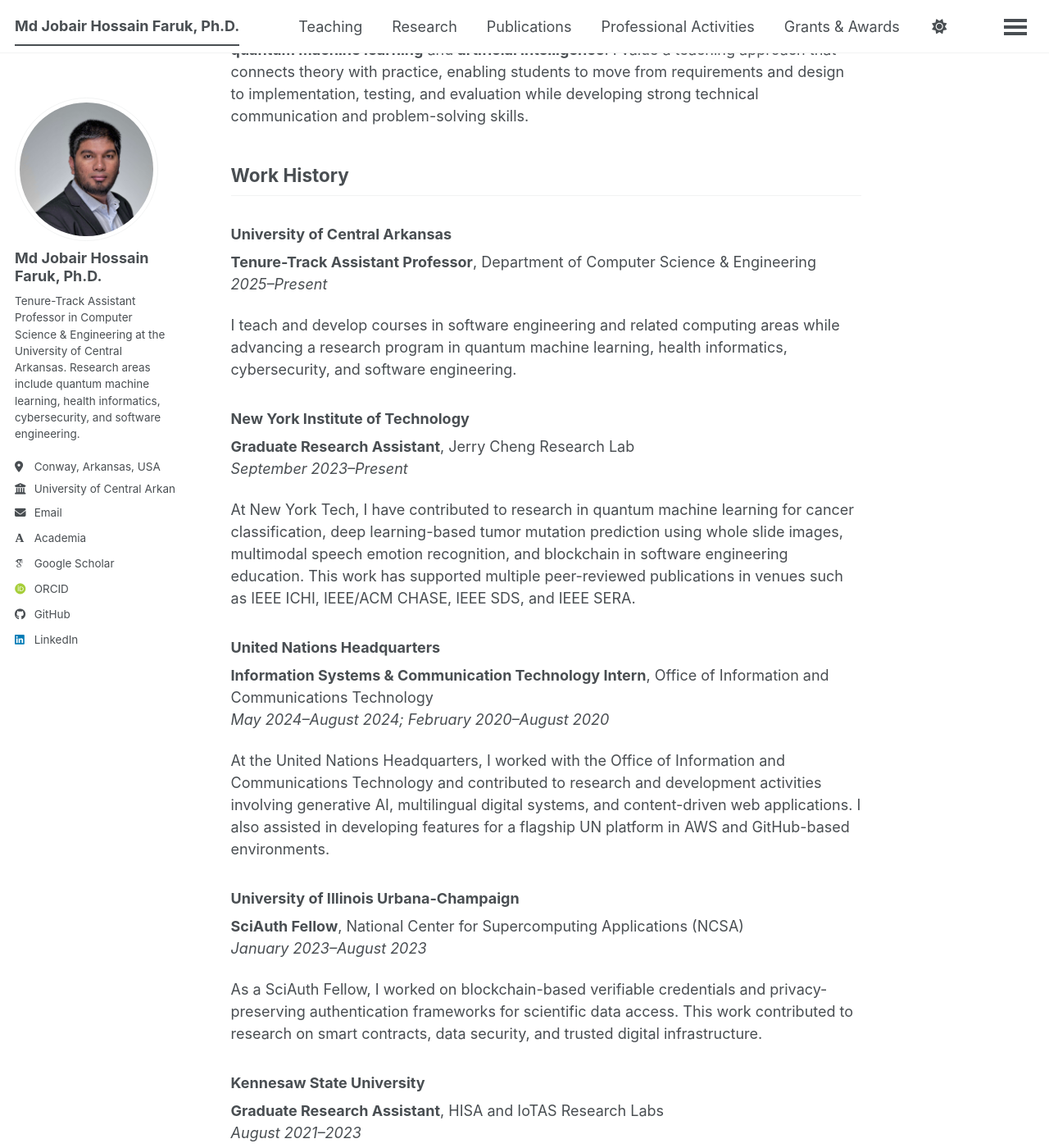
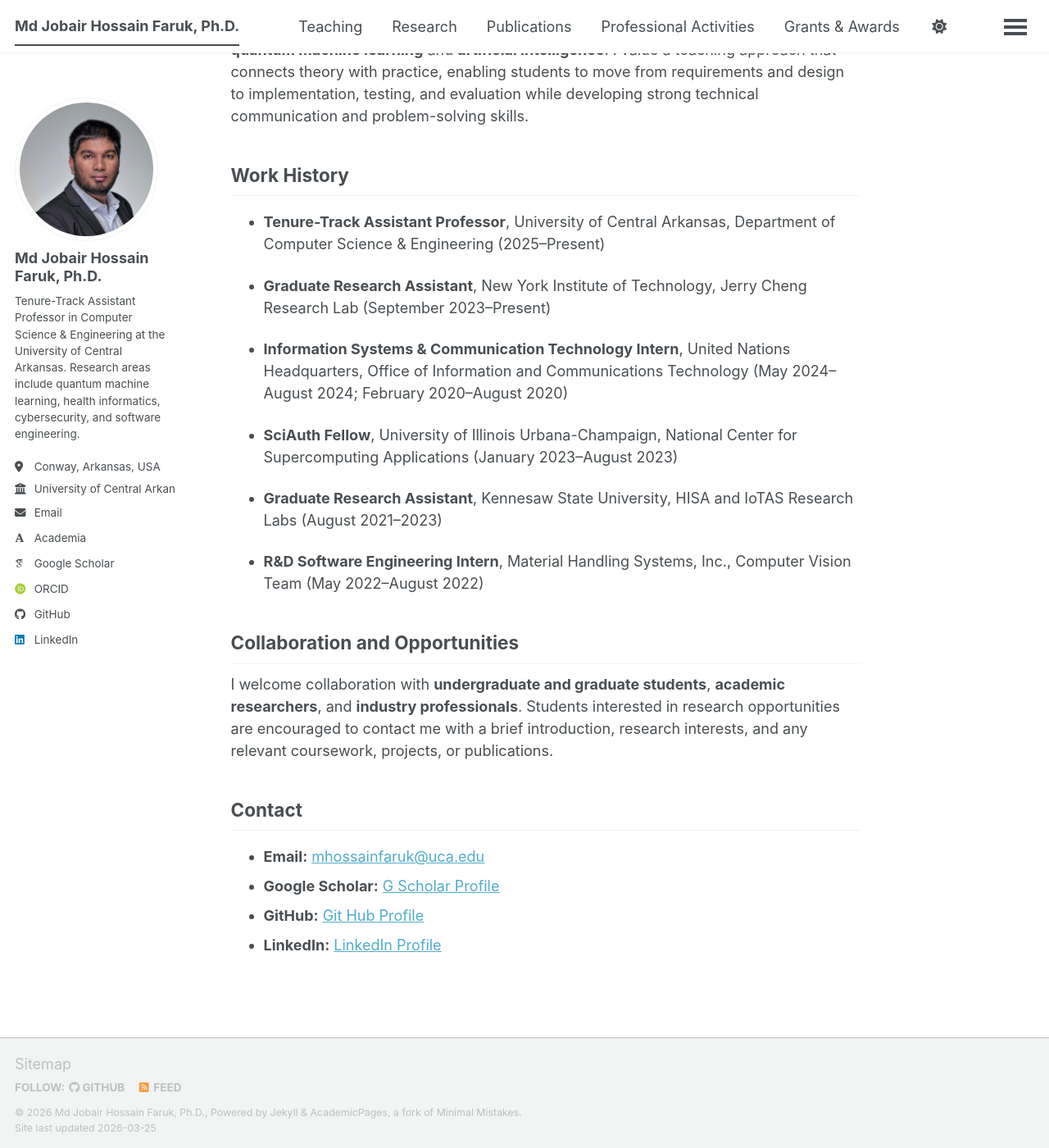
Before and after one commit to jobair-hossain/jobair-hossain.github.io, a Jekyll site: the page built from _pages/about.md, in a window 1280 px wide and 1400 px high, scrolled down 1054 px. Shown: the whole window at 82% size. Built offline with Jekyll 4.4.1, drawn with Linux system fonts in a browser that asks for light colours; some web fonts are replaced; a script bundle is joined from its source files by our own code; library files that are not in the unit come from our copies; some of the changed text lies outside the part shown.

Commit message:
Update about.md

```diff
--- a/_pages/about.md
+++ b/_pages/about.md
@@ -23,41 +23,17 @@ My teaching interests include **software engineering**, **requirements engineeri
 
 ## Work History
 
-### University of Central Arkansas
-**Tenure-Track Assistant Professor**, Department of Computer Science & Engineering
-*2025–Present*
+- **Tenure-Track Assistant Professor**, University of Central Arkansas, Department of Computer Science & Engineering (2025–Present)
 
-I teach and develop courses in software engineering and related computing areas while advancing a research program in quantum machine learning, health informatics, cybersecurity, and software engineering.
+- **Graduate Research Assistant**, New York Institute of Technology, Jerry Cheng Research Lab (September 2023–Present)
 
-### New York Institute of Technology
-**Graduate Research Assistant**, Jerry Cheng Research Lab
-*September 2023–Present*
+- **Information Systems & Communication Technology Intern**, United Nations Headquarters, Office of Information and Communications Technology (May 2024–August 2024; February 2020–August 2020)
 
-At New York Tech, I have contributed to research in quantum machine learning for cancer classification, deep learning-based tumor mutation prediction using whole slide images, multimodal speech emotion recognition, and blockchain in software engineering education. This work has supported multiple peer-reviewed publications in venues such as IEEE ICHI, IEEE/ACM CHASE, IEEE SDS, and IEEE SERA.
+- **SciAuth Fellow**, University of Illinois Urbana-Champaign, National Center for Supercomputing Applications (January 2023–August 2023)
 
-### United Nations Headquarters
-**Information Systems & Communication Technology Intern**, Office of Information and Communications Technology
-*May 2024–August 2024; February 2020–August 2020*
+- **Graduate Research Assistant**, Kennesaw State University, HISA and IoTAS Research Labs (August 2021–2023)
 
-At the United Nations Headquarters, I worked with the Office of Information and Communications Technology and contributed to research and development activities involving generative AI, multilingual digital systems, and content-driven web applications. I also assisted in developing features for a flagship UN platform in AWS and GitHub-based environments.
-
-### University of Illinois Urbana-Champaign
-**SciAuth Fellow**, National Center for Supercomputing Applications (NCSA)
-*January 2023–August 2023*
-
-As a SciAuth Fellow, I worked on blockchain-based verifiable credentials and privacy-preserving authentication frameworks for scientific data access. This work contributed to research on smart contracts, data security, and trusted digital infrastructure.
-
-### Kennesaw State University
-**Graduate Research Assistant**, HISA and IoTAS Research Labs
-*August 2021–2023*
-
-At Kennesaw State University, I worked on research projects in machine learning for cybersecurity, blockchain-based secure data management for remote patient monitoring, non-invasive human hygiene monitoring, and secure mobile software development. These efforts resulted in multiple peer-reviewed and award-winning publications, including recognition at IEEE ICHI and IEEE ICDH.
-
-### Material Handling Systems, Inc.
-**R&D Software Engineering Intern**, Computer Vision Team
-*May 2022–August 2022*
-
-In this role, I designed and developed deep learning-based object detection and tracking applications, built data annotation tools, created large human-annotated datasets, and contributed to testing, optimization, and technical documentation in a Linux-based R&D environment.
+- **R&D Software Engineering Intern**, Material Handling Systems, Inc., Computer Vision Team (May 2022–August 2022)
 
 ## Collaboration and Opportunities
 
```
